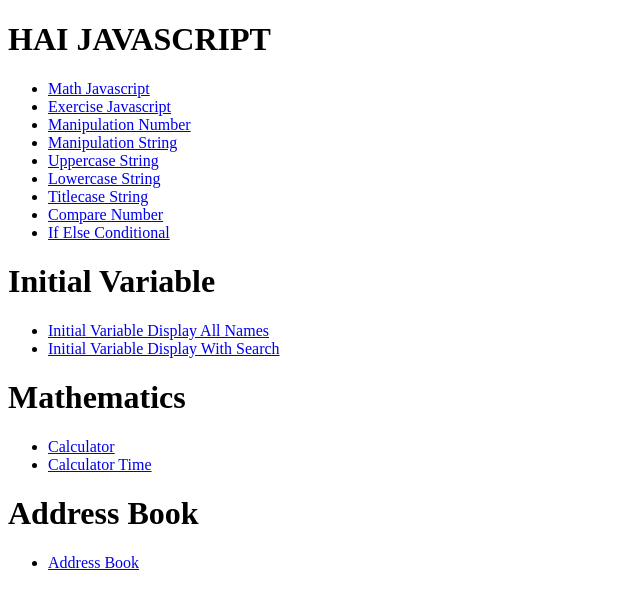
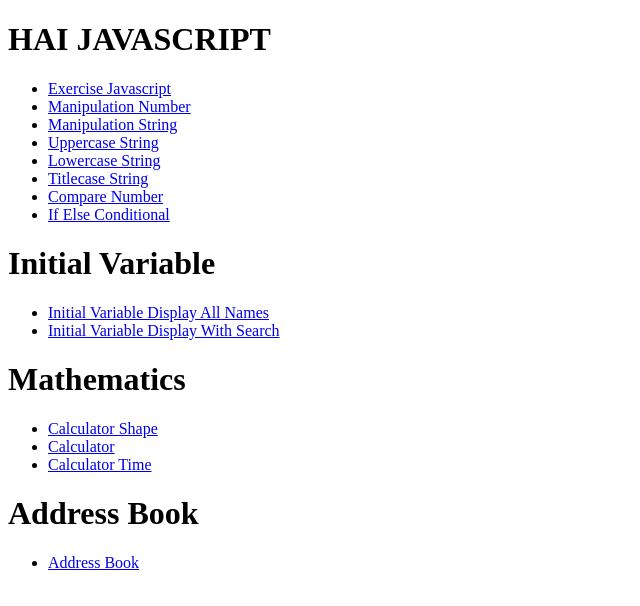
Before and after one commit to yusuf1998/learn-javascript, a plain HTML site: page index.html in a window 1280 px wide. Shown: the whole page, without its empty margins (0-640 px from the left). Drawn offline with Linux system fonts and the light colour scheme.

Commit message:
add and edit file names

```diff
--- a/index.html
+++ b/index.html
@@ -12,7 +12,6 @@
 
     <h1>HAI JAVASCRIPT</h1>
     <ul>
-        <li><a href="math-js/">Math Javascript</a></li>
         <li><a href="exercise-js/">Exercise Javascript</a></li>
         <li><a href="manipulation-number/">Manipulation Number</a></li>
         <li><a href="manipulation-string/">Manipulation String</a></li>
@@ -29,6 +28,7 @@
     </ul>
     <h1>Mathematics</h1>
     <ul>
+        <li><a href="calculator-shape/">Calculator Shape</a></li>
         <li><a href="calculator">Calculator</a></li>
         <li><a href="calculator-time">Calculator Time</a></li>
 
```
Also changed, not shown: calculator-shape/index.html (renamed from math-js/index.html), calculator-shape/index.js (renamed from math-js/index.js).
